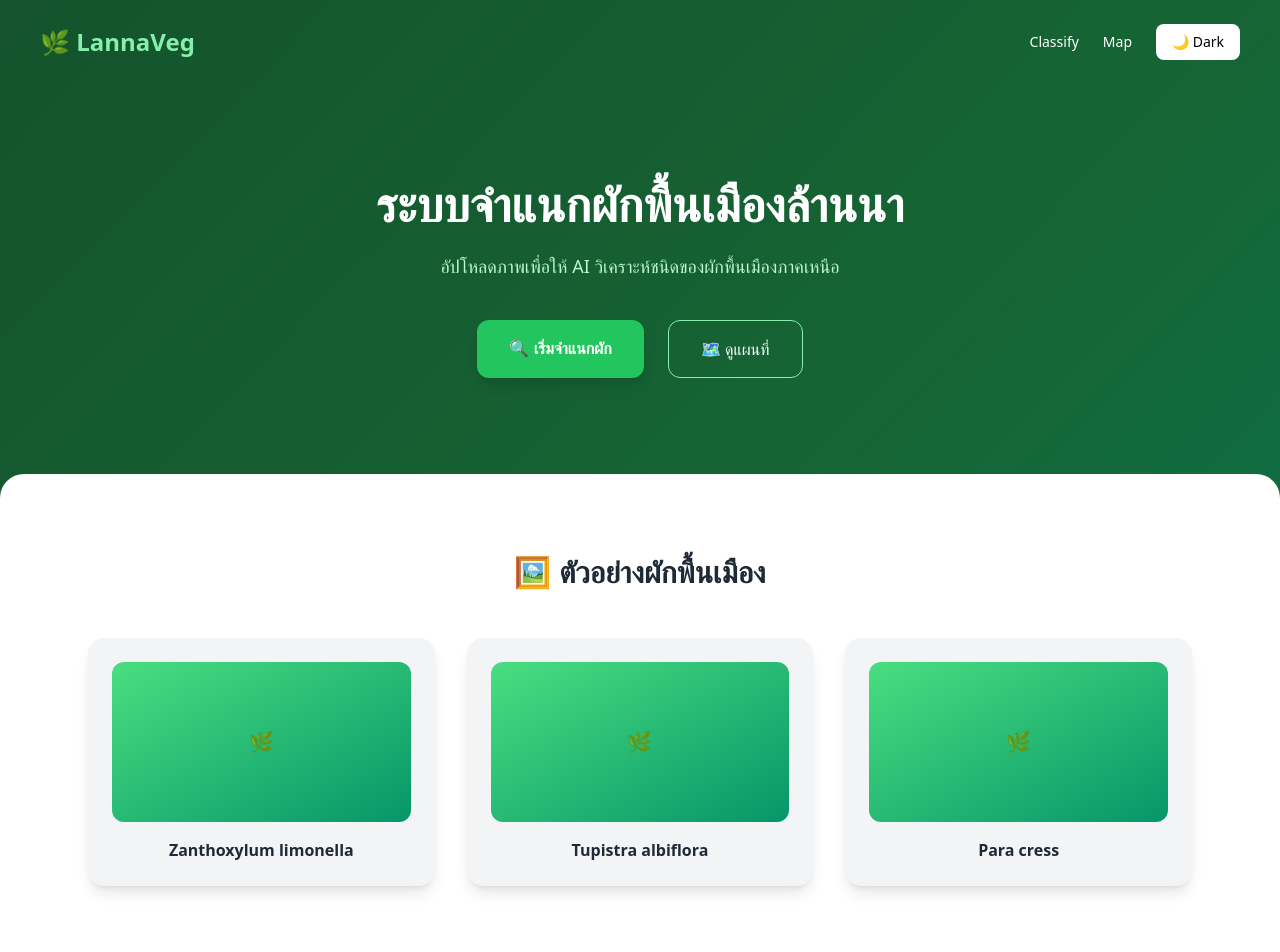
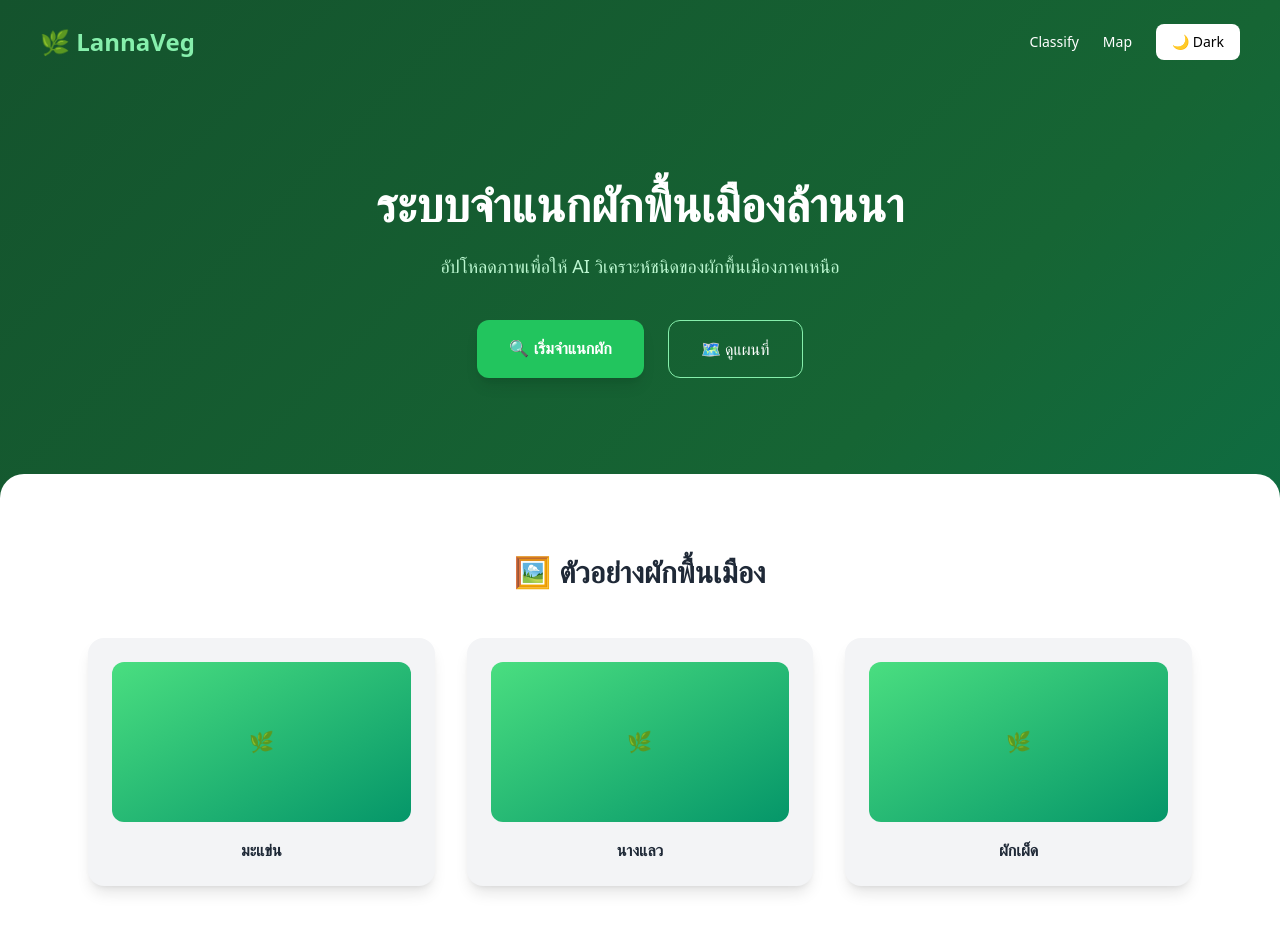
Before and after one commit to ThanakornKaingam/LannaWed, a Next.js app in the folder LannaWeb-main/frontend/: page / in a window 1280 px wide. Shown: the top 952 px of the page. Built offline with nearby package versions, Linux system fonts and the light colour scheme.

Commit message:
Update index.tsx

```diff
--- a/LannaWeb-main/frontend/src/pages/index.tsx
+++ b/LannaWeb-main/frontend/src/pages/index.tsx
@@ -77,9 +77,9 @@ export default function Home() {
 
           <div className="grid md:grid-cols-3 gap-8 max-w-6xl mx-auto px-6">
             {[
-              "Zanthoxylum limonella",
-              "Tupistra albiflora",
-              "Para cress"
+              "มะแข่น",
+              "นางแลว",
+              "ผักเผ็ด"
             ].map((name, i) => (
               <motion.div
                 key={i}
```
